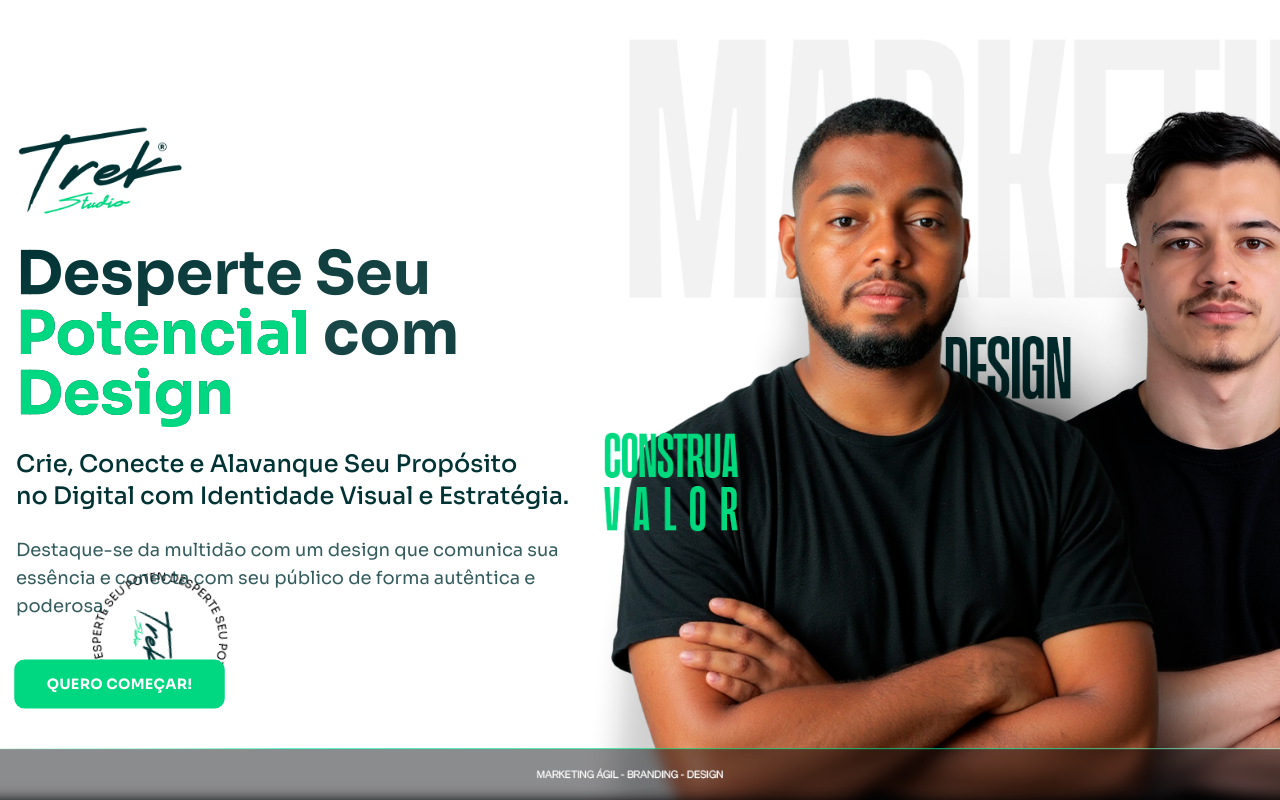
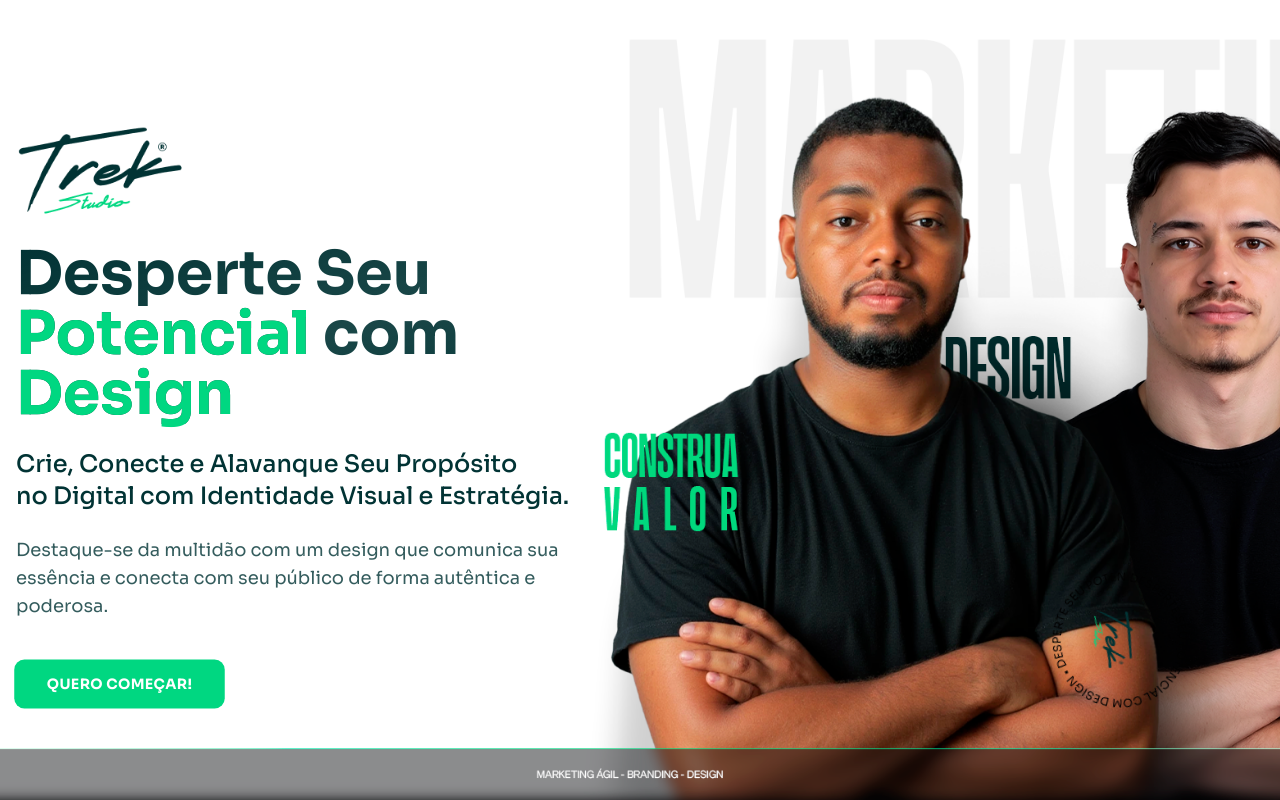
Before and after one commit to LucasMoraisHRZ/TrekStudio, a React (Vite) app: page / in a window 1280 px wide. Built offline with nearby package versions, Linux system fonts and the light colour scheme.

Commit message:
Move rotating text element
Move the rotating text element to the bottom right corner.

```diff
--- a/src/components/Hero.tsx
+++ b/src/components/Hero.tsx
@@ -12,7 +12,7 @@ const Hero = () => {
       className="w-full h-screen bg-cover bg-center bg-no-repeat flex items-center overflow-hidden relative"
       style={{ backgroundImage: 'url("/lovable-uploads/2863dc33-de6f-41a7-a469-61bbaac60b8d.png")' }}
     >
-      {/* Rotating text element positioned at bottom of the screen */}
+      {/* Rotating text element positioned at bottom right of the screen */}
       <div className="rotating-text-container">
         <div className="rotating-text">
           <svg viewBox="0 0 100 100" width="160" height="160">
--- a/src/index.css
+++ b/src/index.css
@@ -1,4 +1,3 @@
-
 @import url('https://fonts.googleapis.com/css2?family=Sora:wght@300;400;500;600;700&display=swap');
 
 @tailwind base;
@@ -78,7 +77,7 @@
   .rotating-text-container {
     position: absolute;
     bottom: 80px;
-    left: 80px;
+    right: 80px;
     width: 160px;
     height: 160px;
     z-index: 10;
```
